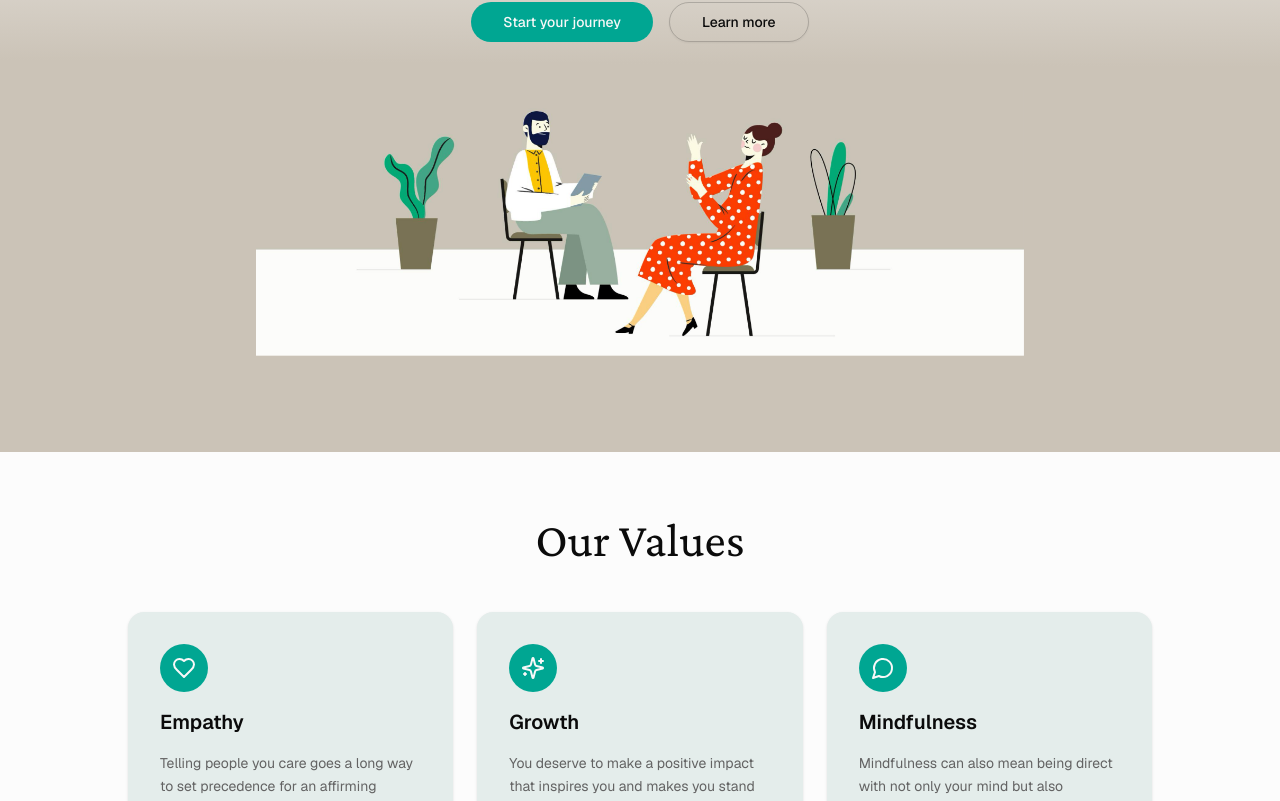
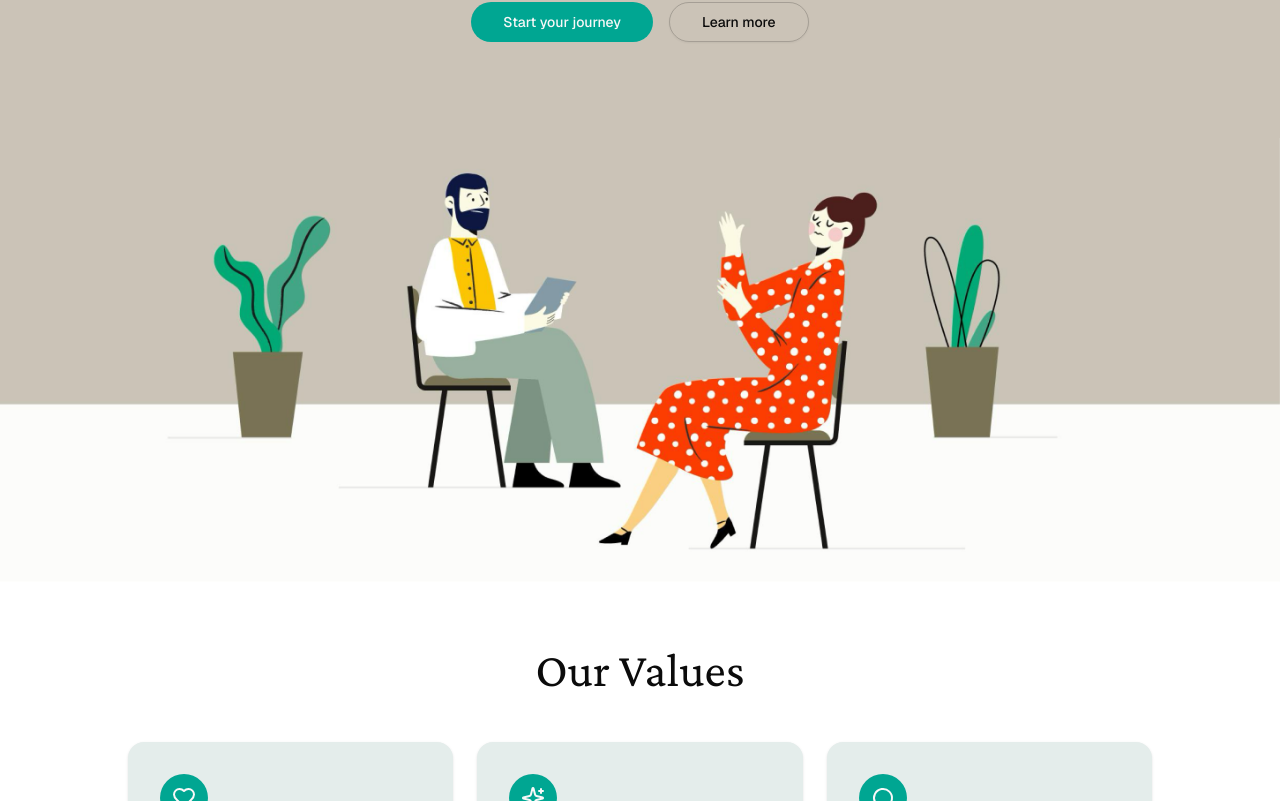
Before and after one commit to crewpapa2-glitch/IMGOSTER, a Next.js app: page / in a window 1280 px wide. Shown: the part 299-1100 px from the top of the page. Built offline with nearby package versions, Linux system fonts and the light colour scheme.

Commit message:
fix: separate hero section text from image
Reorganize layout to isolate text and image sections for better alignment.

#VERCEL_SKIP

Co-authored-by: null <249520288+crewpapa2-glitch@users.noreply.github.com>

```diff
--- a/app/page.tsx
+++ b/app/page.tsx
@@ -53,21 +53,22 @@ export default function Home() {
                 Learn more
               </Button>
             </div>
-
-            {/* Hero Illustration */}
-            <div className="relative mt-12">
-              <img
-                src="/images/image.png"
-                alt="Two people having a conversation - one in a yellow shirt and one in an orange polka dot dress, with plants around them"
-                className="w-full max-w-3xl mx-auto"
-              />
-            </div>
           </div>
         </div>
       </section>
 
+      <section className="bg-white">
+        <div className="w-full">
+          <img
+            src="/images/image.png"
+            alt="Two people having a conversation - one in a yellow shirt and one in an orange polka dot dress, with plants around them"
+            className="w-full"
+          />
+        </div>
+      </section>
+
       {/* Our Values Section */}
-      <section className="container mx-auto px-4 py-16">
+      <section className="container mx-auto px-4 py-16 bg-white">
         <h2 className="font-serif text-3xl md:text-5xl text-center mb-12">Our Values</h2>
 
         <div className="grid md:grid-cols-3 gap-6 max-w-5xl mx-auto">
@@ -114,7 +115,7 @@ export default function Home() {
       </section>
 
       {/* Features Section */}
-      <section className="container mx-auto px-4 py-16">
+      <section className="container mx-auto px-4 py-16 bg-white">
         <h2 className="font-serif text-3xl md:text-5xl text-center mb-16">Features</h2>
 
         <div className="space-y-24 max-w-6xl mx-auto">
@@ -262,7 +263,7 @@ export default function Home() {
       </section>
 
       {/* Newsletter Section */}
-      <section className="container mx-auto px-4 py-16">
+      <section className="container mx-auto px-4 py-16 bg-white">
         <div className="max-w-2xl mx-auto text-center space-y-6">
           <h2 className="font-serif text-3xl">Join our newsletter</h2>
           <p className="text-muted-foreground">
@@ -279,7 +280,7 @@ export default function Home() {
       </section>
 
       {/* Footer */}
-      <footer className="border-t py-12">
+      <footer className="border-t py-12 bg-white">
         <div className="container mx-auto px-4">
           <div className="grid grid-cols-2 md:grid-cols-6 gap-8 mb-8">
             <div>
```
